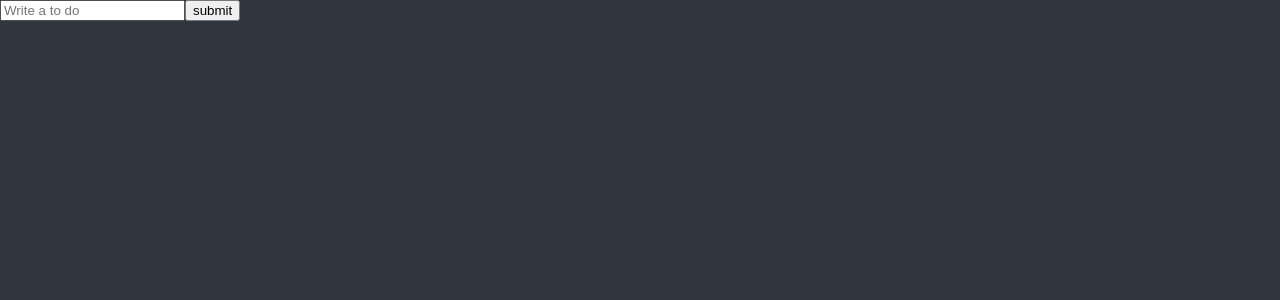
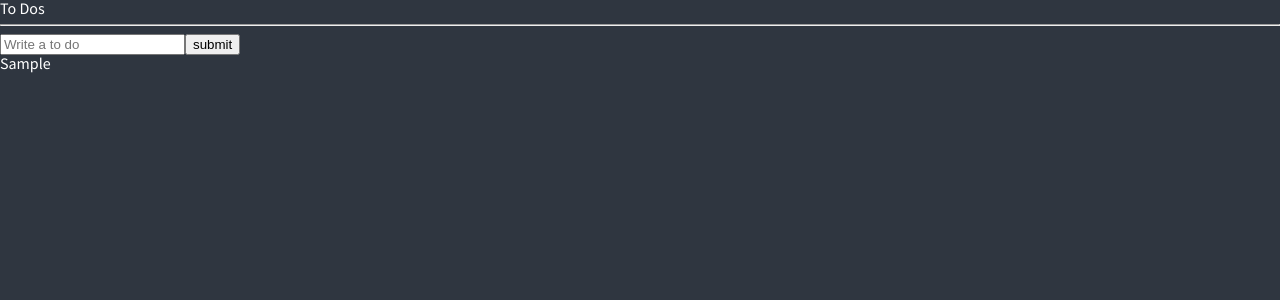
Before and after one commit to jiyong0419/react-masterclass_chapter6, a React (Create React App) app: page / in a window 1280 px wide. Both pictures are taken after typing "Sample" into the empty fields and a click on the button "submit". Shown: the top 300 px of the page. Built offline with nearby package versions, Linux system fonts and the light colour scheme.

Commit message:
#6.11
Atom에 state와 setState 동시에 불러오기 ( + useRecoilState )
interface에 type할때 제한적 type 사용하기

```diff
--- a/src/App.tsx
+++ b/src/App.tsx
@@ -1,5 +1,5 @@
 import { createGlobalStyle } from "styled-components";
-import ToDoList from "./ToDoList";
+import ToDoList from "./components/ToDoList";
 
 const GlobalStyle = createGlobalStyle`
   @import url('https://fonts.googleapis.com/css2?family=Source+Sans+Pro:wght@300;400;600;700&display=swap');
--- a/src/ToDoList.tsx
+++ /dev/null
@@ -1,27 +0,0 @@
-import { useState } from "react";
-import { useForm } from "react-hook-form";
-
-interface ISubmitData {
-  toDo: string;
-}
-
-function ToDoList() {
-  const { register, handleSubmit, setValue } = useForm<ISubmitData>();
-  const onSubmit = (data: ISubmitData) => {
-    console.log(data.toDo);
-    setValue("toDo", "");
-  };
-  return (
-    <div>
-      <form action="" onSubmit={handleSubmit(onSubmit)}>
-        <input
-          {...register("toDo", { required: "Write To Do" })}
-          placeholder="Write a to do"
-        />
-        <button>submit</button>
-      </form>
-    </div>
-  );
-}
-
-export default ToDoList;
--- /dev/null
+++ b/src/components/ToDoList.tsx
@@ -0,0 +1,57 @@
+import { useState } from "react";
+import { useForm } from "react-hook-form";
+import {
+  atom,
+  useRecoilState,
+  useRecoilValue,
+  useSetRecoilState,
+} from "recoil";
+
+interface ISubmitData {
+  toDo: string;
+}
+
+interface IToDo {
+  text: string;
+  id: number;
+  category: "TO_DO" | "DOING" | "DONE";
+}
+
+const toDoState = atom<IToDo[]>({
+  key: "toDo",
+  default: [],
+});
+
+function ToDoList() {
+  const [toDos, setToDos] = useRecoilState(toDoState);
+  const { register, handleSubmit, setValue } = useForm<ISubmitData>();
+  const onSubmit = ({ toDo }: ISubmitData) => {
+    setToDos((toDos) => [
+      { text: toDo, id: Date.now(), category: "TO_DO" },
+      ...toDos,
+    ]);
+    setValue("toDo", "");
+  };
+  console.log(toDos);
+
+  return (
+    <div>
+      <h1>To Dos</h1>
+      <hr />
+      <form action="" onSubmit={handleSubmit(onSubmit)}>
+        <input
+          {...register("toDo", { required: "Write To Do" })}
+          placeholder="Write a to do"
+        />
+        <button>submit</button>
+      </form>
+      <ul>
+        {toDos.map((toDo) => (
+          <li key={toDo.id}>{toDo.text}</li>
+        ))}
+      </ul>
+    </div>
+  );
+}
+
+export default ToDoList;
```
